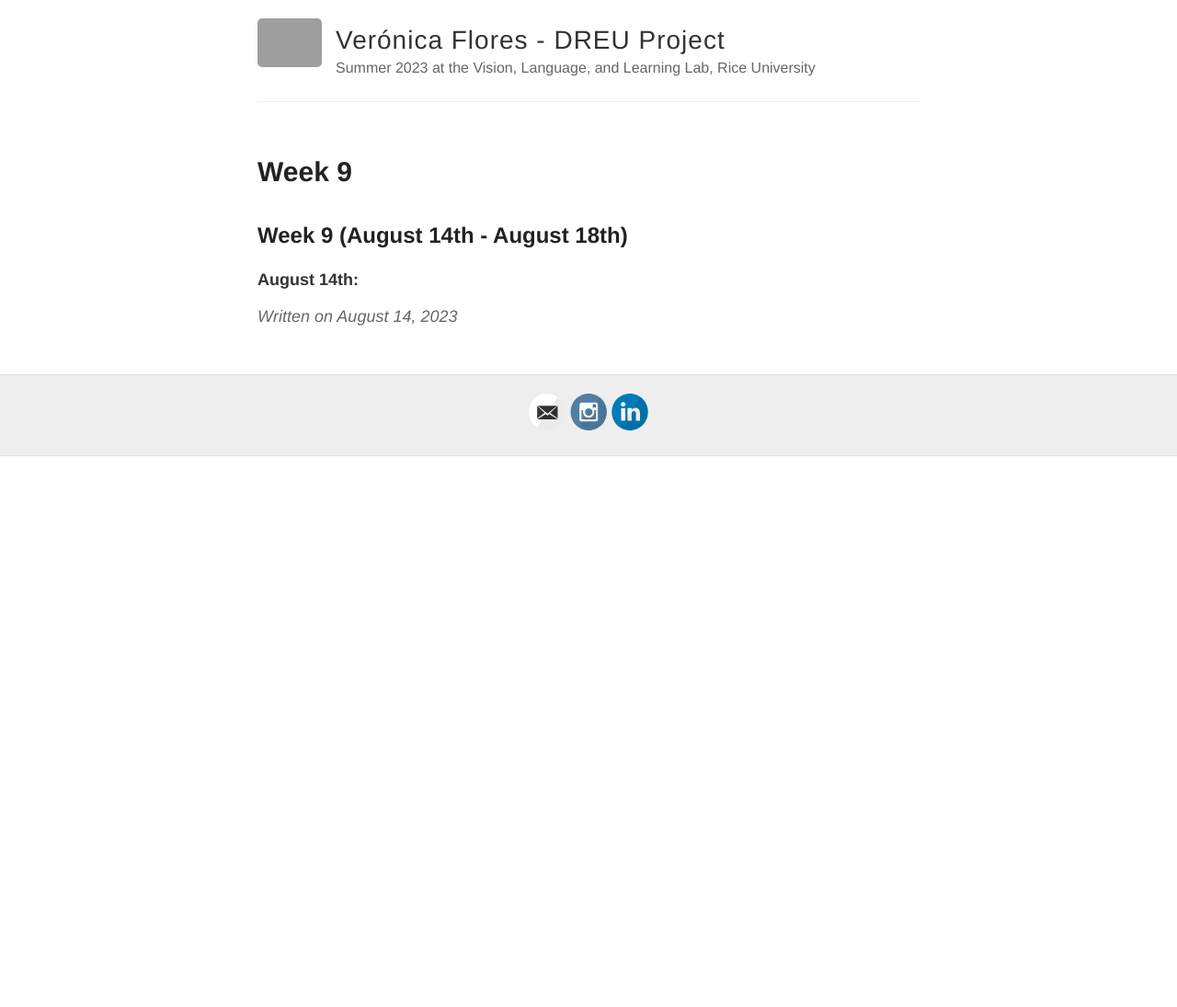
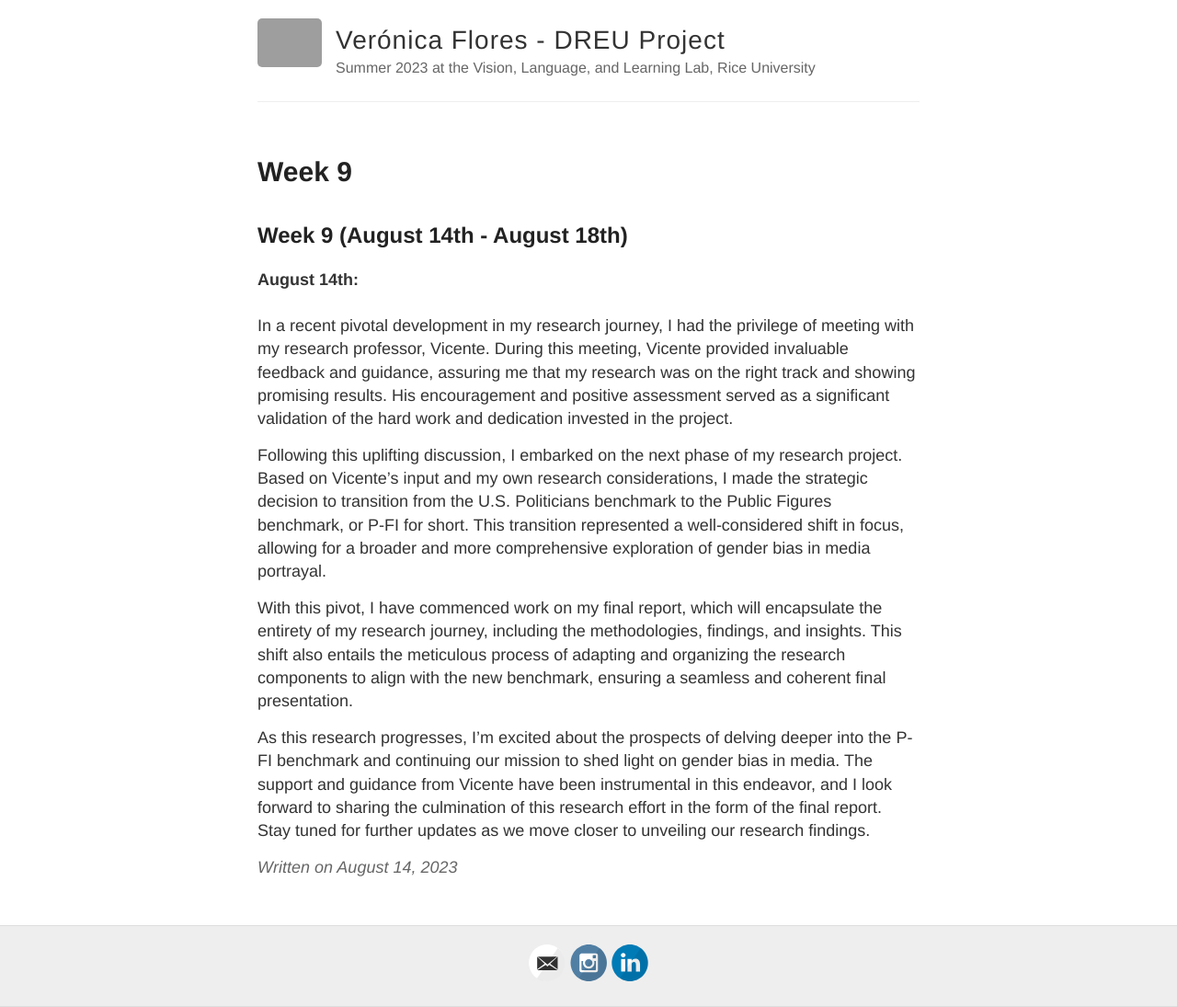
Before and after one commit to veronicaflores/dreusummer2023, a Jekyll site: the page built from _posts/2023-08-14-week9.md, in a window 1280 px wide. Shown: the whole page at 92% size. Built offline with Jekyll 4.4.1, drawn with Linux system fonts in a browser that asks for light colours; before the commit the page ends 900 px from its top, so only the background shows below that.

Commit message:
Update 2023-08-14-week9.md

```diff
--- a/_posts/2023-08-14-week9.md
+++ b/_posts/2023-08-14-week9.md
@@ -6,3 +6,10 @@ title: Week 9
 ## Week 9 (August 14th - August 18th)
 
 **August 14th:** <br/>
+In a recent pivotal development in my research journey, I had the privilege of meeting with my research professor, Vicente. During this meeting, Vicente provided invaluable feedback and guidance, assuring me that my research was on the right track and showing promising results. His encouragement and positive assessment served as a significant validation of the hard work and dedication invested in the project.
+
+Following this uplifting discussion, I embarked on the next phase of my research project. Based on Vicente's input and my own research considerations, I made the strategic decision to transition from the U.S. Politicians benchmark to the Public Figures benchmark, or P-FI for short. This transition represented a well-considered shift in focus, allowing for a broader and more comprehensive exploration of gender bias in media portrayal.
+
+With this pivot, I have commenced work on my final report, which will encapsulate the entirety of my research journey, including the methodologies, findings, and insights. This shift also entails the meticulous process of adapting and organizing the research components to align with the new benchmark, ensuring a seamless and coherent final presentation.
+
+As this research progresses, I'm excited about the prospects of delving deeper into the P-FI benchmark and continuing our mission to shed light on gender bias in media. The support and guidance from Vicente have been instrumental in this endeavor, and I look forward to sharing the culmination of this research effort in the form of the final report. Stay tuned for further updates as we move closer to unveiling our research findings.
```
